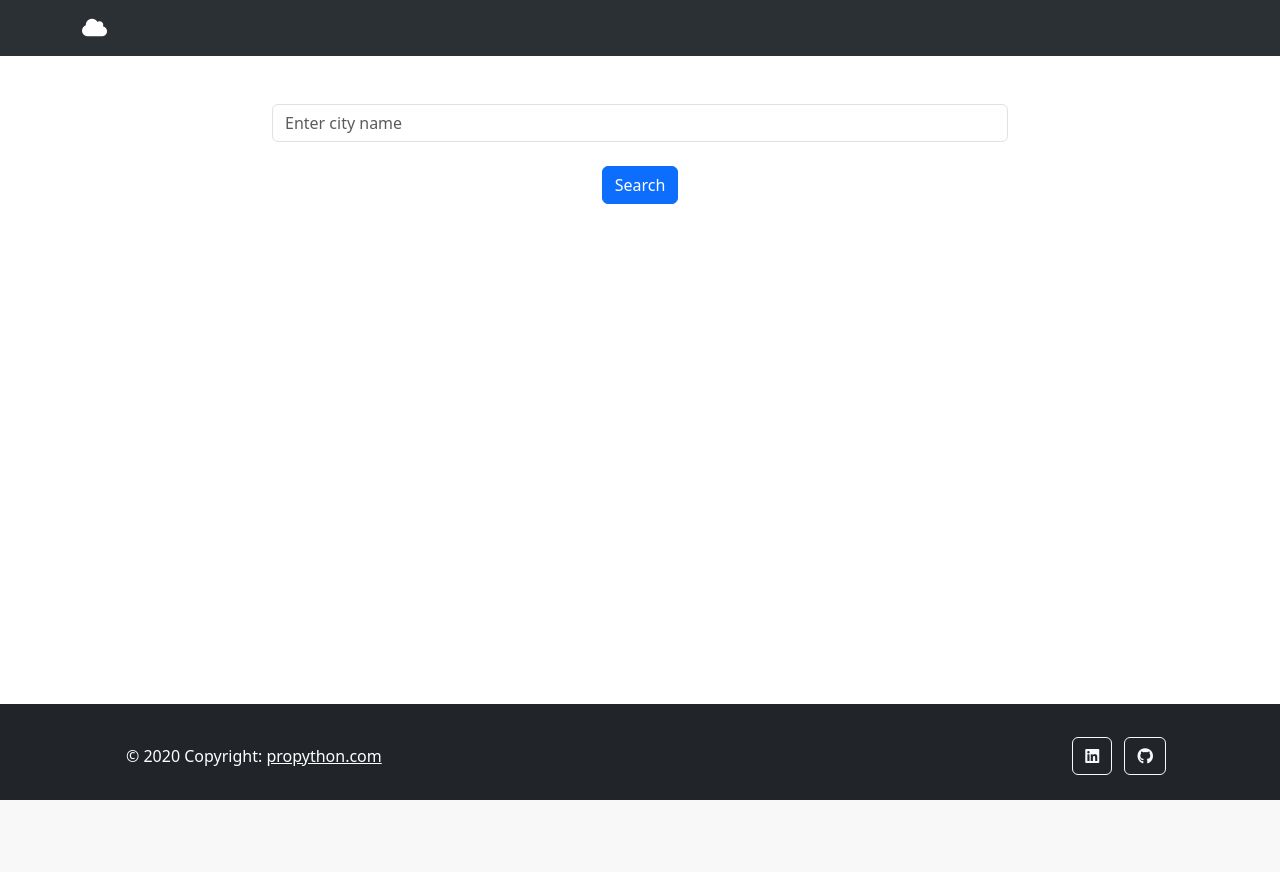
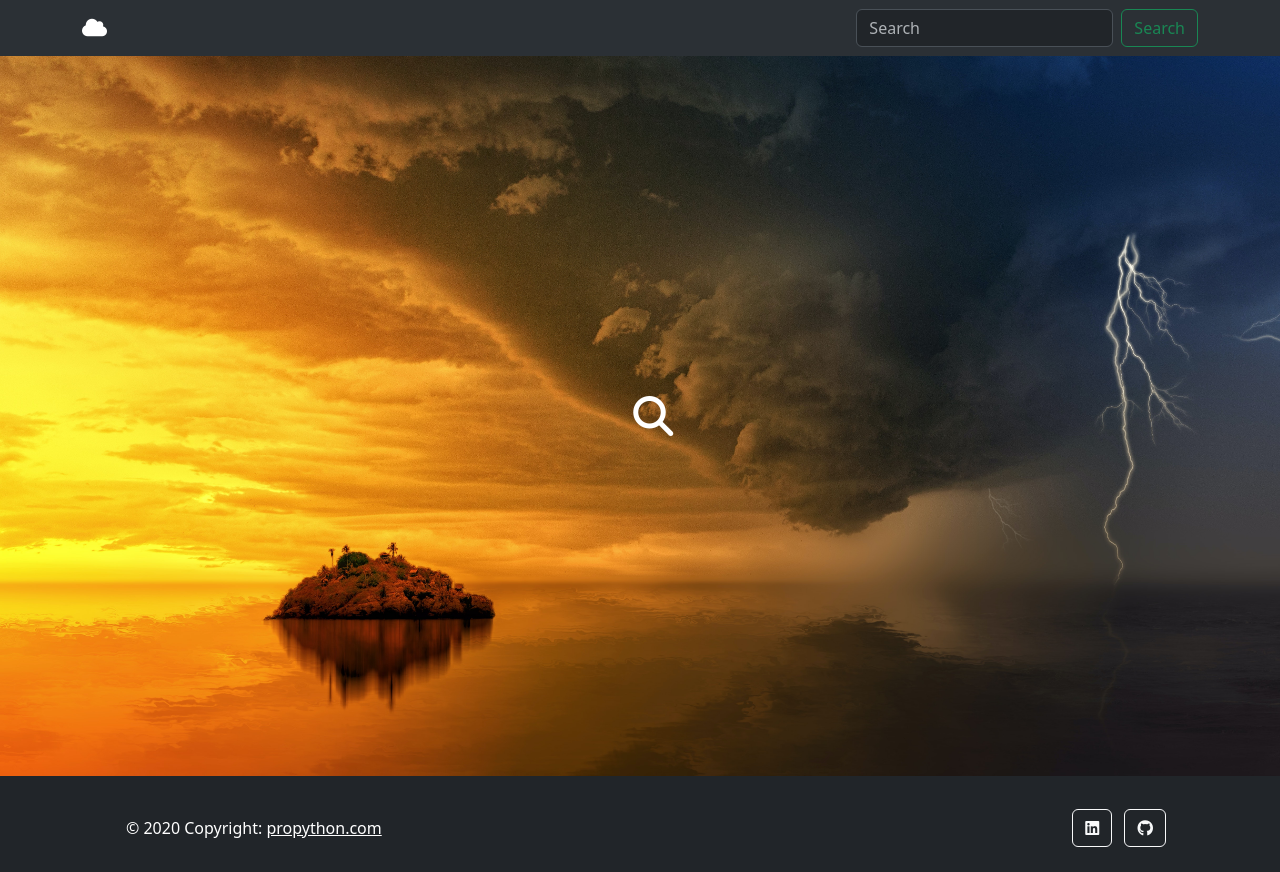
Before and after one commit to ProPython007/flaskWeather_app_v0.01, a Flask app: page / in a window 1280 px wide. Before the commit the page ends 800 px from the top, so only its background shows below. Run offline with Flask 3, Linux system fonts and the light colour scheme; some libraries are stand-ins or nearby versions.

Commit message:
c2 css added

```diff
--- a/app.py
+++ b/app.py
@@ -1,4 +1,4 @@
-from flask import Flask, render_template, request
+from flask import Flask, render_template, request, redirect
 from weather import GetReport
 
 
@@ -13,9 +13,13 @@ def home():
 @app.route('/search')
 def city_report():
     city = request.args.get('city')
+
+    if city == '':
+        return redirect('/')
+
     wdata = GetReport(city)
-    wdata.getDummy()
-    # wdata.getResponse()
+    # wdata.getDummy()
+    wdata.getResponse()
 
     return render_template('city_report.html', data=wdata.getData())
 
--- a/static/css/main.css
+++ b/static/css/main.css
@@ -1,6 +1,90 @@
+body{
+  background: url('/static/wimg/test_default.jpg');
+  background-size: cover;
+  /* object-fit: cover; */
+}
+
 .footer {
-    position: fixed;
+    /* position: fixed; */
     left: 0;
     bottom: 0;
     width: 100%;
 }
+
+
+*{
+    box-sizing: border-box;
+}
+
+ .main-search{
+    margin: 0px;
+    padding: 0px;
+    width: 100%;
+    height: 100vh;
+    display: flex;
+    justify-content: center;
+    align-items: center;
+    /* background-color: #130f40; */
+    font-family: 'Lato' !important;
+  }
+
+  .search-box{
+    width: fit-content;
+    height: fit-content;
+    position: relative;
+  }
+
+  .input-search{
+    height: 50px;
+    width: 50px;
+    border-style: none;
+    padding: 10px;
+    font-size: 18px;
+    letter-spacing: 2px;
+    outline: none;
+    border-radius: 25px;
+    transition: all .5s ease-in-out;
+    background-color: #00000000;
+    /* background-color: white; */
+    padding-right: 40px;
+    color:#fff;
+  }
+
+  .input-search::placeholder{
+    color:rgba(255,255,255,.5);
+    font-size: 18px;
+    letter-spacing: 2px;
+    font-weight: 100;
+  }
+
+  .btn-search{
+    width: 50px;
+    height: 50px;
+    border-style: none;
+    font-size: 20px;
+    font-weight: bold;
+    outline: none;
+    cursor: pointer;
+    border-radius: 50%;
+    position: absolute;
+    right: 0px;
+    color:#ffffff ;
+    background-color:transparent;
+    pointer-events: painted;
+  }
+
+  .btn-search:focus ~ .input-search{
+    width: 300px;
+    border-radius: 0px;
+    background-color: transparent;
+    border-bottom:1px solid rgba(255,255,255,.5);
+    transition: all 500ms cubic-bezier(0, 0.110, 0.35, 2);
+  }
+
+  .input-search:focus{
+    width: 300px;
+    border-radius: 0px;
+    background-color: transparent;
+    border-bottom:1px solid rgba(255,255,255,.5);
+    transition: all 500ms cubic-bezier(0, 0.110, 0.35, 2);
+  }
--- a/templates/base.html
+++ b/templates/base.html
@@ -11,43 +11,35 @@
       integrity="sha384-KK94CHFLLe+nY2dmCWGMq91rCGa5gtU4mk92HdvYe+M/SXH301p5ILy+dN9+nJOZ"
       crossorigin="anonymous"
     />
-    <link rel="stylesheet" href="{{ url_for('static', filename='css/main.css') }}">
+    <script src="https://kit.fontawesome.com/b202174e31.js" crossorigin="anonymous"></script>
+    <link rel="stylesheet" href="https://cdn.jsdelivr.net/npm/@fortawesome/fontawesome-free@5.15.4/css/fontawesome.min.css" integrity="sha384-jLKHWM3JRmfMU0A5x5AkjWkw/EYfGUAGagvnfryNV3F9VqM98XiIH7VBGVoxVSc7" crossorigin="anonymous">
+
+    {% block headcontent %}
+    {% endblock %}
   </head>
+
+
   <body>
-    <nav
-      class="navbar navbar-expand-lg bg-body-tertiary bg-dark"
-      data-bs-theme="dark"
-    >
+
+    <nav class="navbar navbar-expand-lg bg-body-tertiary bg-dark" data-bs-theme="dark">
       <div class="container container-fluid">
-        <a class="navbar-brand" href="{{ url_for('home') }}"><i class="fa fa-cloud"></i></a>
-        <!-- <button
-          class="navbar-toggler"
-          type="button"
-          data-bs-toggle="collapse"
-          data-bs-target="#navbarNav"
-          aria-controls="navbarNav"
-          aria-expanded="false"
-          aria-label="Toggle navigation"
-        >
+
+        <a class="navbar-brand" href="{{url_for('home')}}"><i class="fa fa-cloud"></i></a>
+
+        <button class="navbar-toggler" type="button" data-bs-toggle="collapse" data-bs-target="#navbarSupportedContent" aria-controls="navbarSupportedContent" aria-expanded="false" aria-label="Toggle navigation">
           <span class="navbar-toggler-icon"></span>
-        </button> -->
+        </button>
 
-        <!-- <div class="collapse navbar-collapse" id="navbarNav">
-            <ul class="navbar-nav">
-              <li class="nav-item">
-                <a class="nav-link active" aria-current="page" href="#">Home</a>
-              </li>
-              <li class="nav-item">
-                <a class="nav-link" href="#">Features</a>
-              </li>
-              <li class="nav-item">
-                <a class="nav-link" href="#">Pricing</a>
-              </li>
-              <li class="nav-item">
-                <a class="nav-link disabled">Disabled</a>
-              </li>
-            </ul>
-          </div> -->
+        <div class="collapse navbar-collapse" id="navbarSupportedContent">
+          <ul class="navbar-nav me-auto mb-2 mb-lg-0">
+          </ul>
+
+          <form action="/search" class="d-flex" role="search">
+            <input name="city" class="form-control me-2" type="search" placeholder="Search" aria-label="Search">
+            <button class="btn btn-outline-success" type="submit">Search</button>
+          </form>
+
+        </div>
       </div>
     </nav>
 
@@ -107,9 +99,5 @@
       integrity="sha384-ENjdO4Dr2bkBIFxQpeoTz1HIcje39Wm4jDKdf19U8gI4ddQ3GYNS7NTKfAdVQSZe"
       crossorigin="anonymous"
     ></script>
-    <script
-      src="https://kit.fontawesome.com/b202174e31.js"
-      crossorigin="anonymous"
-    ></script>
   </body>
 </html>
--- a/templates/index.html
+++ b/templates/index.html
@@ -1,13 +1,22 @@
-{% extends 'base.html' %} {% block content %}
+{% extends 'base.html' %}
 
-<div class="container">
+{% block headcontent %}
+<link rel="stylesheet" href="{{ url_for('static', filename='css/main.css') }}">
+{% endblock %}
+
+{% block content %}
+
+    <div class="main-search" style="height: 90vh;">
         <br>
         <br>
         <div class="row height d-flex justify-content-center align-items-center">
             <div class="col-md-8">
-            <div class="search">
+                <div class="search-box">
+
                     <form action="/search">
-                    <input
+                        <button class="btn-search"><i class="fas fa-search fa-2xl"></i></button>
+                        <input name="city" type="text" class="input-search" placeholder="Type to Search...">
+                        <!-- <input
                         name="city"
                         type="text"
                         class="form-control"
@@ -15,7 +24,7 @@
                         />
 
                         <br>
-                    <center><button type="submit" class="btn btn-primary">Search</button></center>
+                        <center><button type="submit" class="btn btn-primary">Search</button></center> -->
 
                     </form>
 
--- a/weather.py
+++ b/weather.py
@@ -71,17 +71,22 @@ class GetReport:
         return dt.datetime.utcfromtimestamp(self.response['sys']['sunset'] + self.response['timezone']).strftime('%Y-%m-%d %I:%M %p')
 
 
+    def getIcon(self) -> str:
+        return self.response['weather'][0]['icon']
+
+
     def getData(self):
-        if self.response is None:
+        if self.response is None or self.response['cod'] != 200:
             return {}
         data = {
             'name': f'{self.getName()}',
-            'temp': f'{self.getTemp():.2f} C',
-            'feels_like': f'{self.getFeelslike():.2f} C',
+            'temp': f'{self.getTemp():.2f}',
+            'feels_like': f'{self.getFeelslike():.2f}',
             'humidity': f'{self.getHumidity()} %',
             'windspeed': f'{self.getWindspeed()} m/s',
-            'description': f'{self.getDescription()}',
+            'description': f'{self.getDescription().capitalize()}',
             'sunrise': f'{self.getSunrise()}',
-            'sunset': f'{self.getSunset()}'
+            'sunset': f'{self.getSunset()}',
+            'icon_url': f'https://openweathermap.org/img/wn/{self.getIcon()}.png'
         }
         return data
```
Also changed, not shown: static/css/weather.css (added, +73 -0 lines), templates/city_report.html (+46 -2 lines), static/wimg/test_default.jpg (added). Lines whose indentation alone changed are shown as unchanged.
